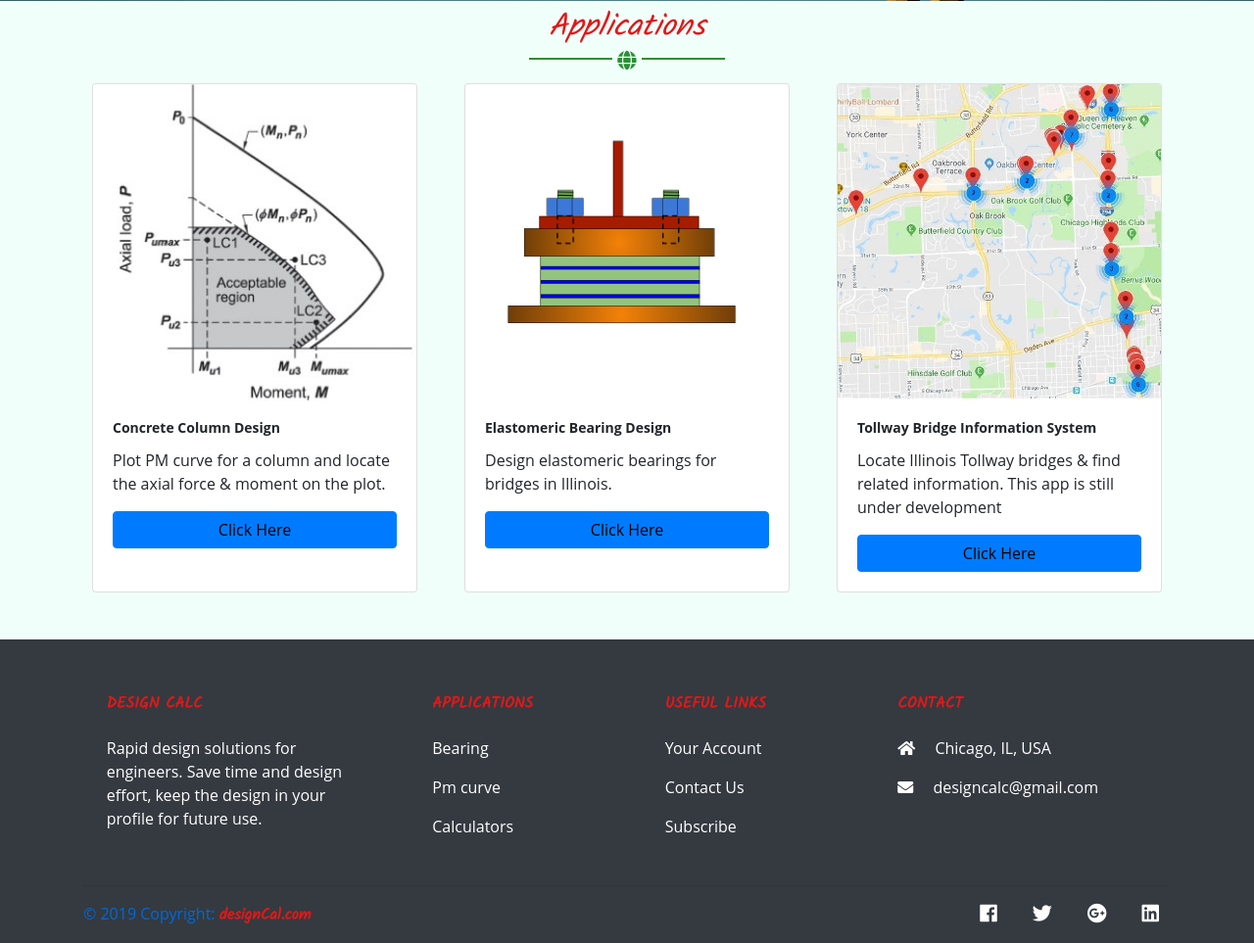
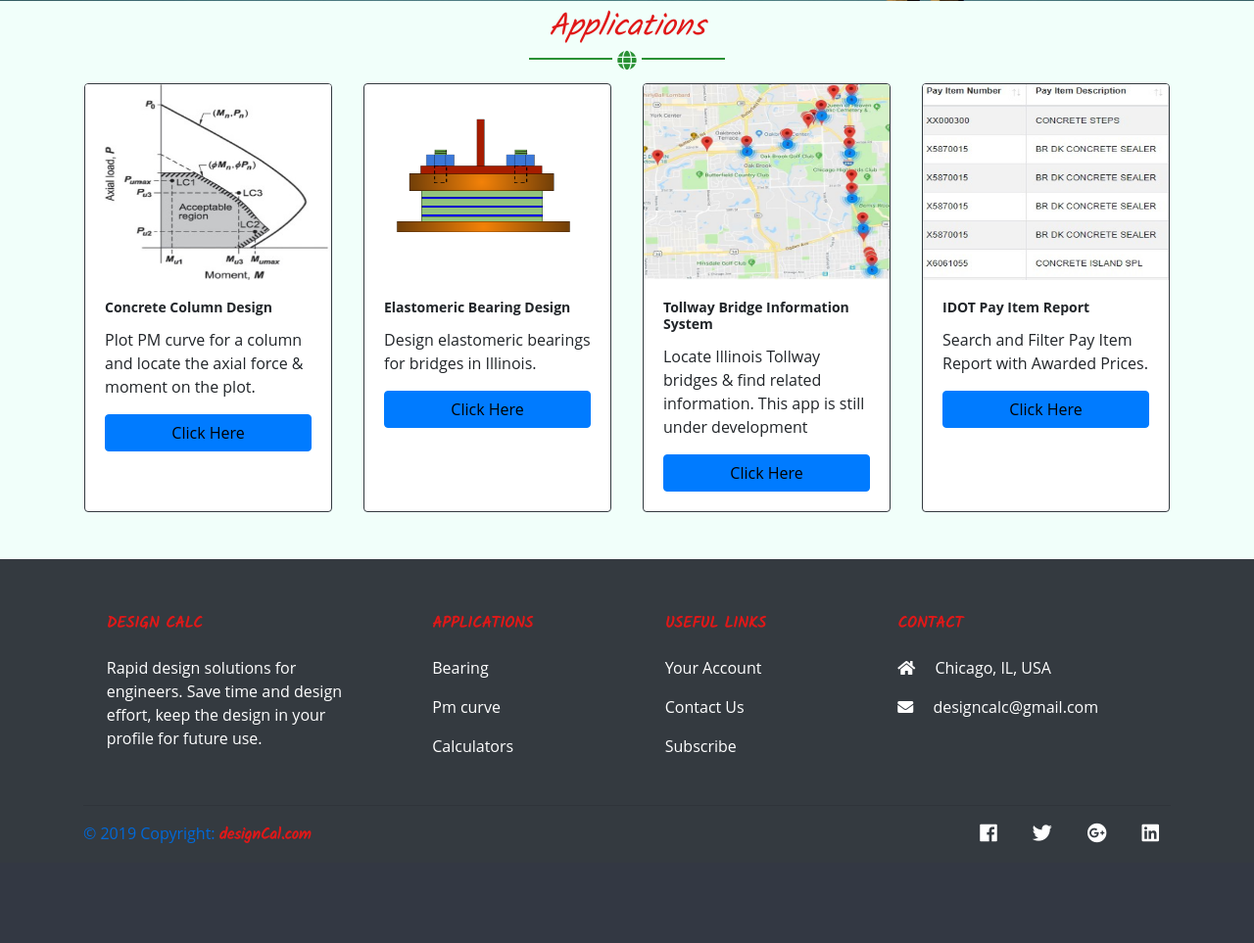
Before and after one commit to starclusters/strapps-second, a Django app: page / in a window 1280 px wide. Shown: the part 461-1424 px from the top of the page at 98% size. After the commit the page ends 1322 px from the top, so only its background shows below. Run offline with Django 3.2, Linux system fonts and the light colour scheme; some libraries are stand-ins or nearby versions.

Commit message:
Add files via upload

```diff
--- a/mysite/templates/base.html
+++ b/mysite/templates/base.html
@@ -33,16 +33,17 @@
            <div class="dropdown-menu" aria-labelledby="navbarDropdownMenuLink">
              <a class="dropdown-item" href="{% url 'elastobrg:elastoIL' %}">Bearing Design</a>
              <a class="dropdown-item" href="#" data-target="#pmmodal" data-toggle="modal">Pm Curve</a>
-             <a class="dropdown-item" href="#">Bridge Info</a>
+             <a class="dropdown-item" href="{% url 'bridgeinfo:tollway' %}">Bridge Info</a>
+             <a class="dropdown-item" href="{% url 'biditem:biditem_search' %}">Bid Item Report</a>
            </div>
          </li>
          <li class="nav-item dropdown mt-2">
           <a class="nav-link dropdown-toggle text-capitalize" href="#applications" id="navbarDropdownMenuLink" role="button" data-toggle="dropdown" aria-haspopup="true" aria-expanded="false">
             Calculators</a>
           <div class="dropdown-menu" aria-labelledby="navbarDropdownMenuLink">
-            <a class="dropdown-item" href="#">Section Properties</a>
-            <a class="dropdown-item" href="#">Distribution Factors</a>
-            <a class="dropdown-item" href="#">Lap Length</a>
+            <a class="dropdown-item" href="#">Section Properties..coming soon</a>
+            <a class="dropdown-item" href="#">Distribution Factors..coming soon</a>
+            <a class="dropdown-item" href="#">Lap Length..coming soon</a>
           </div>
         </li>
           <li class="nav-item"><a href="{% url 'articles' %}" class="nav-link m-2 text-capitalize">Articles</a></li>
--- a/mysite/templates/home.html
+++ b/mysite/templates/home.html
@@ -46,36 +46,61 @@
     </div>
     <!--     ************* end of title***************-->
     <div class="card-deck mt-4">
-      <div class="card mx-4">
-        <img class="card-img-top" src="{% static 'mysite/img/PMcurve.jpg' %}" alt="card image">
+      <div class="card border-dark mx-3">
+        <img class="card-img-top" src="{% static 'mysite/img/PMcurve.jpg' %}"width="240" height="200" alt="card image">
         <div class="card-body">
           <h5 class="card-title font-weight-bold text-capitalize">Concrete Column Design</h5>
           <p class="card-text">Plot PM curve for a column and locate the axial force & moment on the plot.</p>
       <!-- <p class="card-text"><small class="text-muted">Last updated 3 mins ago</small></p> -->
-          <a href="#" class="btn btn-primary card1" data-target="#pmmodal" data-toggle="modal">Click Here</a>
+
+          <a href="#" class="btn btn-primary card1 stretched-link" data-target="#pmmodal" data-toggle="modal">Click Here</a>
+
          <!-- <a href="#" data-target="#pmmodal" data-toggle="modal"></a> -->
     </div>
   </div>
-  <div class="card mx-4">
-    <img class="card-img-top" src="{% static 'mysite/img/bearing.png' %}" alt="card image">
+  <div class="card border-dark mx-3">
+    <img class="card-img-top" src="{% static 'mysite/img/bearing.png' %}"width="240" height="200" alt="card image">
     <div class="card-body">
-      <h5 class="card-title text-capitalize font-weight-bold">Elastomeric Bearing Design</h5>
+      <h5 class="card-title font-weight-bold text-capitalize">Elastomeric Bearing Design</h5>
       <p class="card-text">Design elastomeric bearings for bridges in Illinois.</p>
-       <a href="{% url 'elastobrg:elastoIL' %}" class="btn btn-primary card1" >Click Here</a>
+
+       <a href="{% url 'elastobrg:elastoIL' %}" class="btn btn-primary card1 stretched-link" >Click Here</a>
+
     </div>
   </div>
-  <div class="card mx-4">
-    <img class="card-img-top" src="{% static 'mysite/img/app1.JPG' %}" alt="card image">
+  <div class="card  border-dark mx-3">
+    <img class="card-img-top" src="{% static 'mysite/img/app1.jpg' %}" width="240" height="200" alt="card image">
     <div class="card-body">
-      <h5 class="card-title  text-capitalize font-weight-bold">Tollway Bridge Information System</h5>
+      <h5 class="card-title font-weight-bold text-capitalize">Tollway Bridge Information System</h5>
       <p class="card-text">Locate Illinois Tollway bridges & find related information. This app is still under development</p>
-      <a href="{% url 'bridgeinfo:tollway' %}" class="btn btn-primary card1" >Click Here</a>
-      <a href="#"></a>
-    </div>
+
+      <a href="{% url 'bridgeinfo:tollway' %}" class="btn btn-primary stretched-link card1" >Click Here</a>
+      <!-- <a href="#"></a> -->
+
+      </div>
   </div>
+  <div class="card border-dark mx-3">
+    <img class="card-img-top" src="{% static 'mysite/img/biditem.jpg' %}"width="240" height="200" alt="card image">
+
+    <div class="card-body">
+      <h5 class="card-title font-weight-bold text-capitalize">IDOT Pay Item Report</h5>
+
+      <p width="240" height="200"class="card-text">Search and Filter Pay Item Report with Awarded Prices.</p>
+
+  <!-- <p class="card-text"><small class="text-muted">Last updated 3 mins ago</small></p> -->
+
+      <a href="{% url 'biditem:biditem_search' %}" class="btn btn-primary card1">Click Here</a>
+     <!-- <a href="#" data-target="#pmmodal" data-toggle="modal"></a> -->
+
+</div>
+</div>
 </div>
 </div>
 <!-- ###################card end -->
+
+
+
+
 <!-- pm curve modal -->
 <div class="modal" id="pmmodal">
   <div class="modal-dialog">
```
